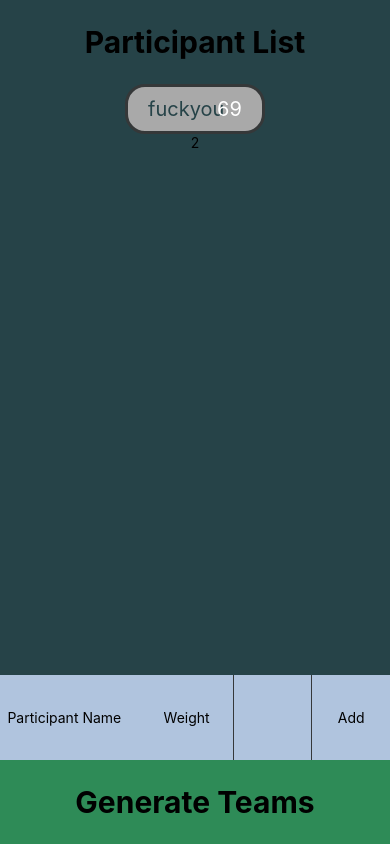
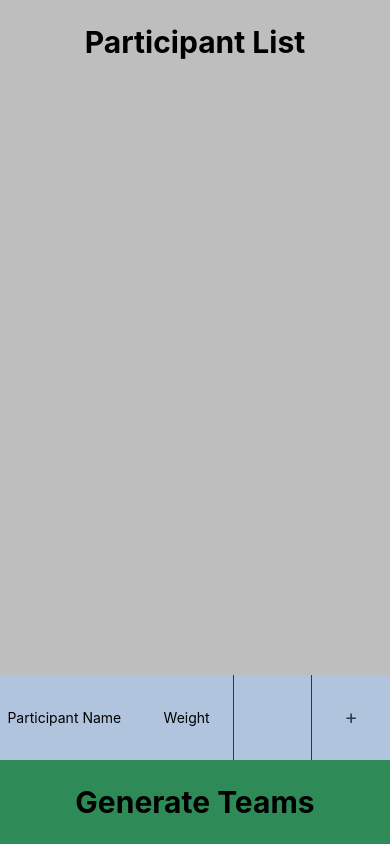
Before and after one commit to kevinswho/tournamentgenerator, a React Native app: screen /OptionsEntry in a window 390 px wide. Both pictures are taken after a click on the button "Continue". Built offline with nearby package versions, Linux system fonts and the light colour scheme.

Commit message:
sync with other machine; participant addition ready

```diff
--- a/app/components/ParticipantCard.js
+++ b/app/components/ParticipantCard.js
@@ -5,10 +5,10 @@ import colors from '../config/colors';
 
 function ParticipantCard(props) {
     return (
-        <TouchableOpacity style={styles.card}>
+        <View style={styles.card}>
             <View style={styles.name}><Text style={styles.nameText}>{props.participantName}</Text></View>
             <View style={styles.weight}><Text style={styles.weightText}>{props.participantWeight}</Text></View>
-        </TouchableOpacity>
+        </View>
     );
 }
 
@@ -20,8 +20,8 @@ const styles = StyleSheet.create({
         justifyContent: 'center',
         height: 50,
         backgroundColor: '#a9a9a9',
-        borderWidth: 3,
-        borderRadius: 20,
+        borderWidth: 1,
+        borderRadius: 10,
         borderColor: colors.onyx,
       },
 
--- a/app/config/colors.js
+++ b/app/config/colors.js
@@ -2,5 +2,6 @@ export default {
     onyx: "#353839",
     japaneseIndigoBackground: "#264348",
     goButtonGreen:"#2e8b57",
-    inputfieldLightBlue:"#b0c4de"
+    inputfieldLightBlue:"#b0c4de",
+    x11gray:"#bebebe"
 };
--- a/app/screens/OptionsEntry.js
+++ b/app/screens/OptionsEntry.js
@@ -34,7 +34,7 @@ const styles = StyleSheet.create({
     container: {
       flex: 1,
       flexDirection: 'column',
-      backgroundColor: colors.japaneseIndigoBackground,
+      backgroundColor: colors.x11gray,
       alignItems: 'center',
       justifyContent:'center',
       paddingTop: StatusBar.currentHeight + 5,
--- a/app/screens/ParticipantEntry.js
+++ b/app/screens/ParticipantEntry.js
@@ -1,51 +1,73 @@
-import React from 'react';
+import React, {useState} from 'react';
 
 import { NavigationContainer } from '@react-navigation/native';
 import { createStackNavigator } from '@react-navigation/stack';
 
-import { StyleSheet, Pressable, View, Text, StatusBar, TouchableOpacity } from 'react-native';
+import { KeyboardAvoidingView, StyleSheet, Pressable, View, Text, StatusBar, TouchableOpacity } from 'react-native';
 
 import ParticipantCard from '../components/ParticipantCard';
 import colors from '../config/colors';
 import { SafeAreaView } from 'react-native-safe-area-context';
 import { TextInput } from 'react-native-gesture-handler';
+import { Alert, Keyboard } from 'react-native-web';
 
-const participants =
+function ParticipantEntry({ route, navigation }) {
 
-function addParticipant(name, weight) {
-  const participant = {
-    participantName: name,
-    participantWeight: weight
+  const [participant,setParticipant] = useState();
+  const [participantNameEntry,setParticipantName] = useState();
+  const [participantWeightEntry,setParticipantWeight] = useState();
+
+  const [participants,setParticipants] = useState([]);
+
+  const handleAddParticipant = () => {
+    const participantEntry = {participantName: participantNameEntry, participantWeight: participantWeightEntry};
+    setParticipant(participantEntry);
+    setParticipants([...participants, participantEntry]);
+    setParticipant(null);
   }
 
-  participants.push(participant);
-}
+  const handleDeleteParticipant = (index) => {
+    let tempParticipants = [...participants];
+    tempParticipants.splice(index, 1);
+    setParticipants(tempParticipants);
+  }
 
-function ParticipantEntry({ route }) {
     return (
 
-        <View style={styles.container}>
+        <KeyboardAvoidingView style={styles.container}>
+            {/*title*/}
             <View style={styles.participantListTitle}>
               <Text style={styles.participantListTitleText}>Participant List</Text>
             </View>
 
+            {/*card display*/}
             <View style={styles.entryList}>
-              <ParticipantCard participantName='fuckyou' participantWeight='69'/>
-              <Text>{ route.params.data }</Text>
+              {
+                participants.map((participant, index) => {
+                  return (
+                    <TouchableOpacity key={index} onLongPress={() => handleDeleteParticipant(index)}>
+                      <ParticipantCard participantName={participant.participantName} participantWeight={participant.participantWeight}/>
+                    </TouchableOpacity>
+                  )}
+
+                )
+              }
             </View>
 
+            {/*participant addition*/}
             <View style={styles.entryInput}>
-              <View style={styles.nameEntry}><TextInput placeholder="Participant Name" /></View>
-              <View style={styles.weightEntry}><TextInput placeholder="Weight" /></View>
-              <View style={styles.addEntry}><Pressable><Text>Add</Text></Pressable></View>
+              <View style={styles.nameEntry}><TextInput placeholder="Participant Name" fontSize={15} onChangeText={text => setParticipantName(text)}/></View>
+              <View style={styles.weightEntry}><TextInput placeholder="Weight" fontSize={15} onChangeText={text => setParticipantWeight(text)}/></View>
+              <View style={styles.addEntry}><Pressable onPress={() => handleAddParticipant()}><Text style={styles.addText}>+</Text></Pressable></View>
             </View>
 
+            {/*submit button*/}
             <View style={styles.submitButton}>
               <TouchableOpacity onPress={() => navigation.navigate('TournamentDisplay')}>
                 <Text style={styles.submitText}>Generate Teams</Text>
               </TouchableOpacity>
             </View>
-        </View>
+        </KeyboardAvoidingView>
 
     );
 }
@@ -54,7 +76,7 @@ const styles = StyleSheet.create({
     container: {
       flex: 1,
       flexDirection: 'column',
-      backgroundColor: colors.japaneseIndigoBackground,
+      backgroundColor: colors.x11gray,
       alignItems: 'center',
       justifyContent:'center',
       paddingTop: StatusBar.currentHeight + 5,
@@ -121,6 +143,11 @@ const styles = StyleSheet.create({
       color: 'black',
       fontWeight: 'bold'
     },
+
+    addText: {
+      fontSize: 20,
+      color: colors.japaneseIndigoBackground,
+    },
   });
 
 export default ParticipantEntry;
```
